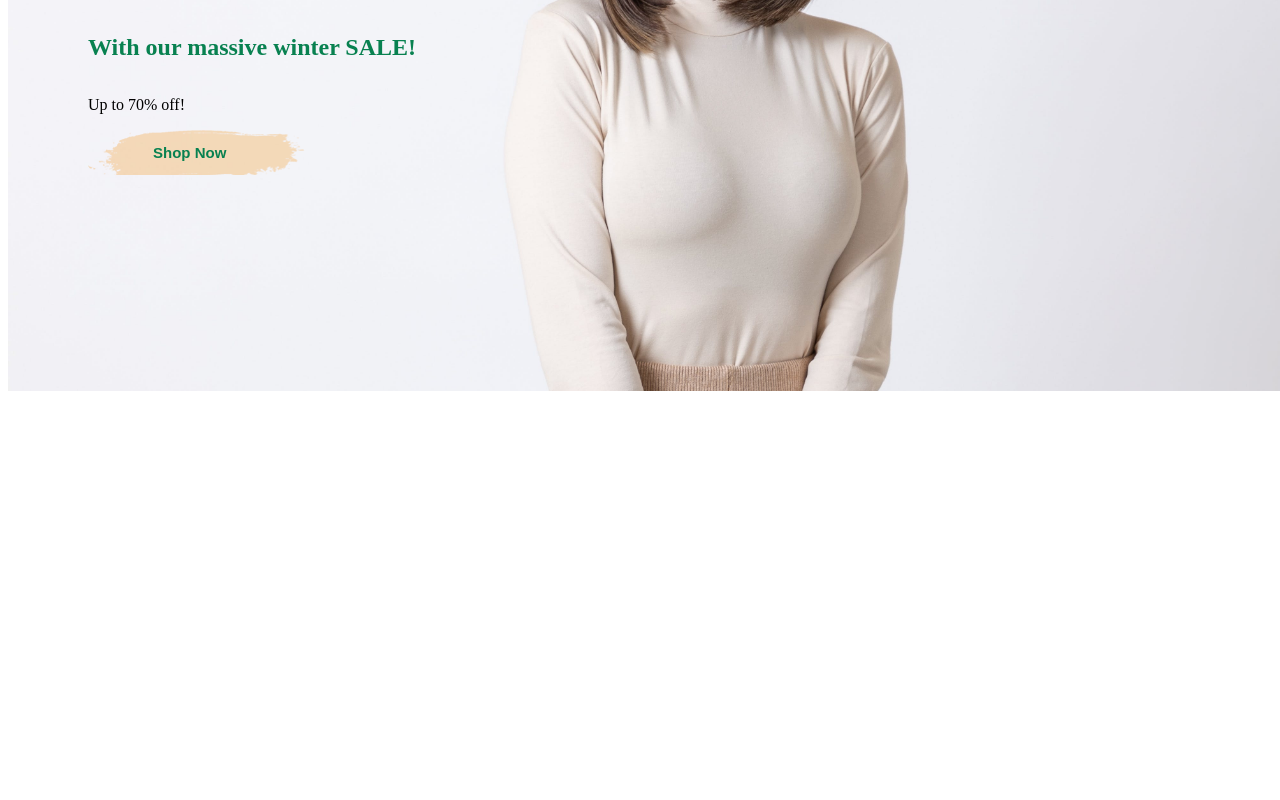
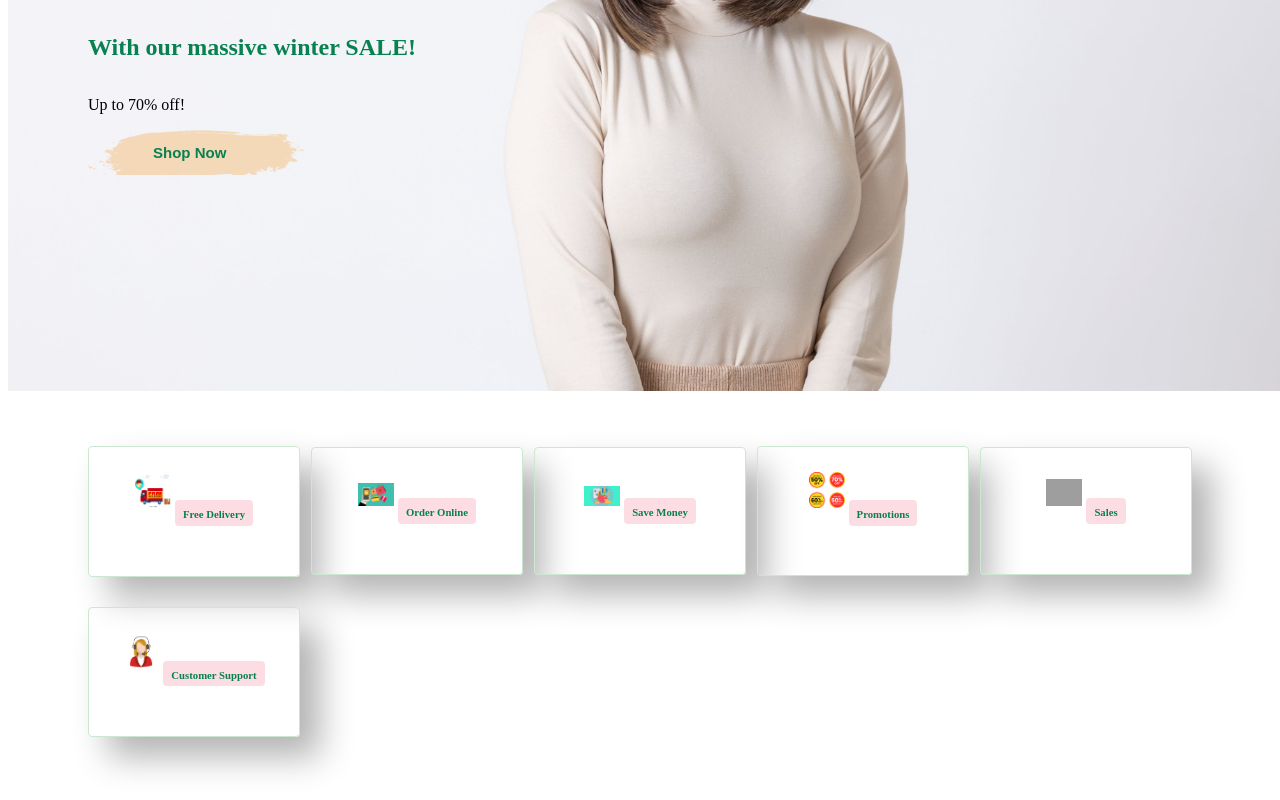
Before and after one commit to ekepe484/e-commerce, a plain HTML site: page index.html in a window 1280 px wide. Shown: the part 466-1266 px from the top of the page. Before the commit the page ends 865 px from the top, so only its background shows below. Drawn offline with Linux system fonts and the light colour scheme; grey boxes are pictures that could not be loaded.

Commit message:
Created and updated feature section with styling

```diff
--- a/index.html
+++ b/index.html
@@ -29,5 +29,32 @@
         <p>Up to 70% off!</p>
         <button>Shop Now</button>
     </section>
+
+    <section id="feature" class="section-p1">
+        <div class="feature-box">
+            <img src="./images/features1.png" alt="image of free delivery logo">
+            <h6>Free Delivery</h6>
+        </div>
+        <div class="feature-box">
+            <img src="./images/shop_online.jpg" alt="image of free delivery logo">
+            <h6>Order Online</h6>
+        </div>
+        <div class="feature-box">
+            <img src="./images/save_money.png" alt="image of free delivery logo">
+            <h6>Save Money</h6>
+        </div>
+        <div class="feature-box">
+            <img src="./images/promotions.png" alt="image of free delivery logo">
+            <h6>Promotions</h6>
+        </div>
+        <div class="feature-box">
+            <img src="./images/sale.jpg" alt="image of free delivery logo">
+            <h6>Sales</h6>
+        </div>
+        <div class="feature-box">
+            <img src="./images/customer_support.jpg" width="152px" height="auto" alt="image of free delivery logo">
+            <h6>Customer Support</h6>
+        </div>
+    </section>
 </body>
 </html>
--- a/style.css
+++ b/style.css
@@ -1,10 +1,15 @@
 #header{
     display: flex;
+    flex-direction: row;
     align-items: center;
     justify-content: space-between;
     padding: 20px 80px;
     background: white;
     box-shadow: 0 5px 15px rgba(0, 0, 0.6, 0.6);
+    z-index: 999;
+    position: sticky;
+    top: 0;
+    left: 0;
 }
 
 #navbar {
@@ -64,3 +69,44 @@
     font-weight: 700;
     font-size: 15px;
 }
+
+.section-p1{
+    padding: 40px 80px;
+}
+
+#feature {
+    display: flex;
+    align-items: center;
+    justify-content: space-between;
+    flex-wrap: wrap;
+}
+
+#feature .feature-box{
+    width: 180px;
+    text-align: center;
+    padding: 25px 15px;
+    box-shadow: 20px 20px 34px rgba(0, 0, 0.6, 0.3);
+    border: 1px solid #cce7d0;
+    border-radius: 4px;
+    margin: 15px 0;
+}
+
+#feature .feature-box:hover{
+    box-shadow: 10px 10px 54px rgba(70, 62, 221, 0.1);
+}
+
+#feature .feature-box img{
+    width: 20%;
+    padding: 0px;
+    margin-bottom: 10px;
+    height: auto;
+}
+
+#feature .feature-box h6{
+    display: inline-block;
+    padding: 9px 8px 6px 8px;
+    line-height: 1;
+    border-radius: 4px;
+    color: #088150;
+    background-color: #fddde4;
+}
```
Also changed, not shown: images/customer_support.jpg (added), images/f1.png (added), images/features1.png (added), images/promotions.png (added), images/save_money.png (added), images/shop_online.jpg (added), 1 other file.
